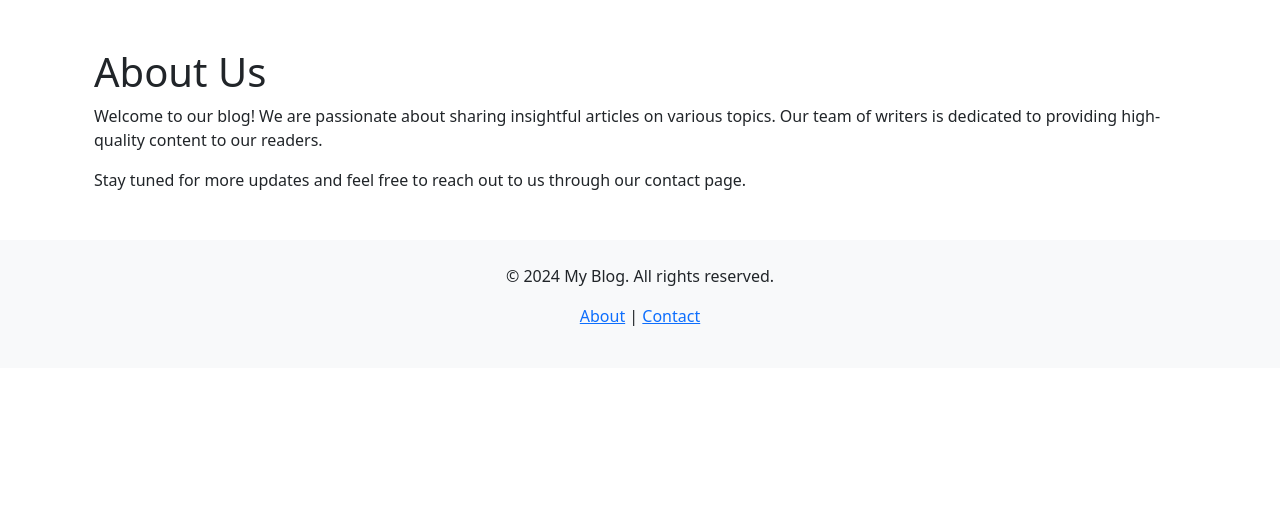
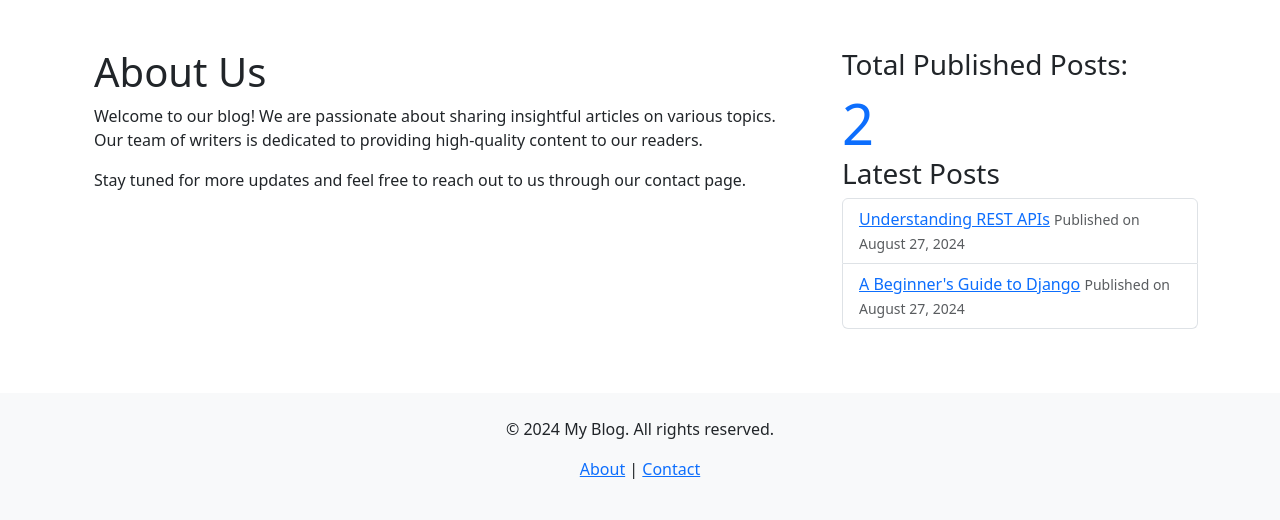
Before and after one commit to yahiaAlg/django_blog_project, a Django app: page /about in a window 1280 px wide. Shown: the part 56-576 px from the top of the page. Run offline with Django 5.2, Linux system fonts and the light colour scheme; data comes from the database, SQL or seed files in the repository; parts of the project's set-up code (start-up, migrations or seed data) failed here and were passed over; some libraries are stand-ins or nearby versions.

Commit message:
'sidebar added to contact and about'

```diff
--- a/blog/templates/blog/about.html
+++ b/blog/templates/blog/about.html
@@ -1,9 +1,24 @@
 {% extends "blog/base.html" %}
-
+{% block title %}About{% endblock title %}
 {% block content %}
-<div class="container mt-5">
-    <h1>About Us</h1>
-    <p>Welcome to our blog! We are passionate about sharing insightful articles on various topics. Our team of writers is dedicated to providing high-quality content to our readers.</p>
-    <p>Stay tuned for more updates and feel free to reach out to us through our contact page.</p>
+<div class="row">
+  <main class="col-md-8">
+    {% include "blog/partials/_messages.html" with messages=messages %}
+    <div class="container">
+      <h1>About Us</h1>
+      <p>
+        Welcome to our blog! We are passionate about sharing insightful articles
+        on various topics. Our team of writers is dedicated to providing
+        high-quality content to our readers.
+      </p>
+      <p>
+        Stay tuned for more updates and feel free to reach out to us through our
+        contact page.
+      </p>
+    </div>
+  </main>
+  <aside class="col-md-4">
+    {% include "blog/partials/_sidebar.html" %}
+  </aside>
 </div>
 {% endblock %}
--- a/blog/templates/blog/partials/_sidebar.html
+++ b/blog/templates/blog/partials/_sidebar.html
@@ -1,5 +1,5 @@
 {% load blog_tags %}
-<div class="sidebar">
+<div class="sidebar mb-3">
     <h3>Total Published Posts:</h3>
     <span class="text-primary display-4">{% total_published_posts %}</span>
 
```
Also changed, not shown: blog/templates/blog/contact.html (+15 -7 lines), blog/templates/blog/posts/post_detail.html (+4 -3 lines).
